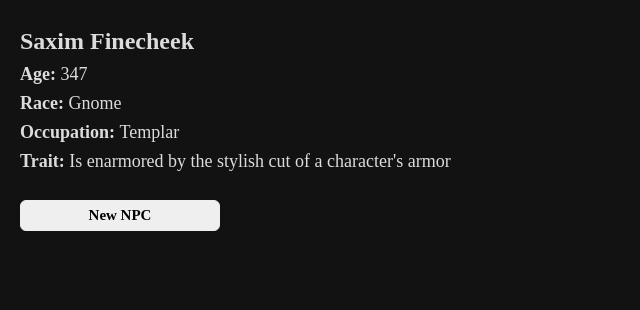
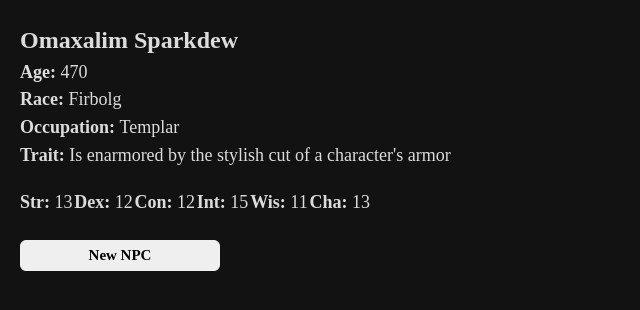
Before and after one commit to Tawe/NPC-generator, a React (Create React App) app: page / in a window 1280 px wide. Shown: the top 310 px of the page, without its empty margins (0-640 px from the left). Built offline with nearby package versions, Linux system fonts and the light colour scheme; a web font is replaced by a local one.

Commit message:
Adding in stats

```diff
--- a/src/App.tsx
+++ b/src/App.tsx
@@ -3,7 +3,7 @@ import styled from 'styled-components';
 import { newChar } from './components/NewChar';
 
 function App(): ReactChild {
-    const [character, setCharacter] = useState(newChar());
+    const [character, setCharacter] = useState(newChar);
     return (
         <Background className="App">
             <Container>
@@ -26,8 +26,34 @@ function App(): ReactChild {
                     <strong>Trait: </strong>
                     {character && character.trait}
                 </div>
+                <StatsContainer>
+                    <div>
+                        <strong>Str: </strong>
+                        {character && character.stats.str}
+                    </div>
+                    <div>
+                        <strong>Dex: </strong>
+                        {character && character.stats.dex}
+                    </div>
+                    <div>
+                        <strong>Con: </strong>
+                        {character && character.stats.con}
+                    </div>
+                    <div>
+                        <strong>Int: </strong>
+                        {character && character.stats.int}
+                    </div>
+                    <div>
+                        <strong>Wis: </strong>
+                        {character && character.stats.wis}
+                    </div>
+                    <div>
+                        <strong>Cha: </strong>
+                        {character && character.stats.cha}
+                    </div>
+                </StatsContainer>
             </Container>
-            <Button onClick={() => setCharacter(newChar())}>New NPC</Button>
+            <Button onClick={() => setCharacter(newChar)}>New NPC</Button>
         </Background>
     );
 }
@@ -42,7 +68,7 @@ const Background = styled.div`
 const Container = styled.div`
     display: flex;
     flex-direction: column;
-    height: 160px;
+    height: 200px;
     justify-content: space-evenly;
     font-family: MedievalSharp;
     font-size: 18px;
@@ -70,4 +96,12 @@ const Button = styled.button`
     }
 `;
 
+const StatsContainer = styled.div`
+    display: flex;
+    flex-direction: row;
+    margin-top: 20px;
+    width: 350px;
+    justify-content: space-between;
+`;
+
 export default App;
--- /dev/null
+++ b/src/components/GetAge.ts
@@ -0,0 +1,6 @@
+import rollDice from './DiceRoller';
+interface AgeProps {
+    base: number;
+    modifier: number;
+}
+export default ({ base, modifier }: AgeProps): string => `${base + rollDice(modifier)}`;
--- a/src/components/GetRace.ts
+++ b/src/components/GetRace.ts
@@ -1,25 +1,36 @@
 import rollDice from './DiceRoller';
 import races from '../data/races.json';
-const getRace = (): string => {
-    if (races) {
-        const keys: string[] = Object.keys(races);
-        const num: number = rollDice(keys.length - 1);
-        return keys[num];
-    }
-    return 'Races Not Found';
-};
 
+interface RaceReturnProps {
+    name: string;
+    ageData: AgeProps;
+    statModifier: StatsProps;
+}
+interface RaceProps {
+    ageData: AgeProps;
+    statModifier: StatsProps;
+}
+export interface StatsProps {
+    str: number;
+    dex: number;
+    con: number;
+    int: number;
+    wis: number;
+    cha: number;
+}
 interface AgeProps {
     base: number;
     modifier: number;
 }
-
-const getAge = (race: string): string => {
-    if (races) {
-        const [, ages]: [string, AgeProps] = Object.entries(races).filter((r) => r[0] === race)[0];
-        return `${ages.base + rollDice(ages.modifier)}`;
-    }
-    return 'Races Not Found';
+export default (): RaceReturnProps => {
+    const keys: string[] = Object.keys(races);
+    const num: number = rollDice(keys.length - 1);
+    const [name, { ageData, statModifier }]: [string, RaceProps] = Object.entries(races).filter(
+        (r) => r[0] === keys[num],
+    )[0];
+    return {
+        name: name,
+        ageData: ageData,
+        statModifier: statModifier,
+    };
 };
-
-export { getRace, getAge };
--- /dev/null
+++ b/src/components/GetStats.ts
@@ -0,0 +1,24 @@
+import rollDice from './DiceRoller';
+
+export interface StatsProps {
+    str: number;
+    dex: number;
+    con: number;
+    int: number;
+    wis: number;
+    cha: number;
+}
+
+export default (statModifier: StatsProps): StatsProps => ({
+    str: rollAStat() + statModifier.str,
+    dex: rollAStat() + statModifier.dex,
+    con: rollAStat() + statModifier.con,
+    int: rollAStat() + statModifier.int,
+    wis: rollAStat() + statModifier.wis,
+    cha: rollAStat() + statModifier.cha,
+});
+const rollAStat = (): number => {
+    const statArray: number[] | undefined = [1, 2, 3, 4].map(() => rollDice(6) + 1).sort();
+    statArray.shift();
+    return statArray.reduce((a, b) => a + b, 0);
+};
--- a/src/components/NewChar.ts
+++ b/src/components/NewChar.ts
@@ -1,22 +1,36 @@
-import { getRace, getAge } from './GetRace';
+import getRace from './GetRace';
 import getName from './GetName';
+import getAge from './GetAge';
 import getOccupation from './GetOccupation';
 import getTrait from './GetTrait';
+import getStats, { StatsProps } from './GetStats';
 interface characterProps {
     name: string;
     race: string;
     age: string;
     occupation: string;
     trait: string;
+    stats: StatsProps;
+}
+
+interface RaceProps {
+    name: string;
+    ageData: AgeProps;
+    statModifier: StatsProps;
+}
+interface AgeProps {
+    base: number;
+    modifier: number;
 }
 
 export const newChar = (): characterProps => {
-    const race: string = getRace();
+    const { name, ageData, statModifier }: RaceProps = getRace();
     return {
-        name: getName(race),
-        race: `${race.charAt(0).toUpperCase()}${race.slice(1)}`,
-        age: getAge(race),
+        name: getName(name),
+        race: `${name.charAt(0).toUpperCase()}${name.slice(1)}`,
+        age: getAge({ ...ageData }),
         occupation: getOccupation(),
         trait: getTrait(),
+        stats: getStats(statModifier),
     };
 };
--- a/src/data/races.json
+++ b/src/data/races.json
@@ -1,58 +1,198 @@
 {
     "human":{
+        "ageData":{
             "base":15,
             "modifier": 90
         },
+        "statModifier":{
+            "str":0,
+            "dex":0,
+            "con":0,
+            "int":0,
+            "wis":0,
+            "cha":0
+        }
+    },
     "dwarf":{
+        "ageData":{
             "base":50,
             "modifier":300
         },
+        "statModifier":{
+            "str":0,
+            "dex":0,
+            "con":2,
+            "int":0,
+            "wis":0,
+            "cha":0
+        }
+    },
     "elf":{
+        "ageData":{
             "base":100,
             "modifier":650
         },
+        "statModifier":{
+            "str":0,
+            "dex":2,
+            "con":0,
+            "int":0,
+            "wis":0,
+            "cha":0
+        }
+    },
     "half-elf":{
+        "ageData":{
             "base":20,
             "modifier": 180
         },
+        "statModifier":{
+            "str":0,
+            "dex":0,
+            "con":0,
+            "int":0,
+            "wis":0,
+            "cha":2
+        }
+    },
     "half-orc":{
+        "ageData":{
             "base":14,
             "modifier":63
         },
+        "statModifier":{
+            "str":2,
+            "dex":0,
+            "con":1,
+            "int":0,
+            "wis":0,
+            "cha":0
+        }
+    },
     "halfling":{
+        "ageData":{
             "base":20,
             "modifier":200
         },
+        "statModifier":{
+            "str":0,
+            "dex":2,
+            "con":0,
+            "int":0,
+            "wis":0,
+            "cha":0
+        }
+    },
     "gnome":{
+        "ageData":{
             "base":40,
             "modifier":450
         },
+        "statModifier":{
+            "str":0,
+            "dex":0,
+            "con":0,
+            "int":2,
+            "wis":0,
+            "cha":0
+        }
+    },
     "tiefling":{
+        "ageData":{
             "base":15,
             "modifier": 100
         },
+        "statModifier":{
+            "str":0,
+            "dex":0,
+            "con":0,
+            "int":1,
+            "wis":0,
+            "cha":2
+        }
+    },
     "dragonborn":{
+        "ageData":{
             "base":15,
             "modifier":65
         },
+        "statModifier":{
+            "str":2,
+            "dex":0,
+            "con":0,
+            "int":0,
+            "wis":0,
+            "cha":1
+        }
+    },
     "genasi":{
+        "ageData":{
             "base": 15,
             "modifier":105
         },
+        "statModifier":{
+            "str":0,
+            "dex":0,
+            "con":2,
+            "int":0,
+            "wis":0,
+            "cha":0
+        }
+    },
     "goliath":{
+        "ageData":{
             "base":15,
             "modifier": 90
         },
+        "statModifier":{
+            "str":2,
+            "dex":0,
+            "con":1,
+            "int":0,
+            "wis":0,
+            "cha":0
+        }
+    },
     "aasimar":{
+        "ageData":{
             "base": 15,
             "modifier":145
         },
+        "statModifier":{
+            "str":0,
+            "dex":0,
+            "con":0,
+            "int":0,
+            "wis":0,
+            "cha":2
+        }
+    },
     "firbolg":{
+        "ageData":{
             "base": 30,
             "modifier": 470
         },
+        "statModifier":{
+            "str":1,
+            "dex":0,
+            "con":0,
+            "int":0,
+            "wis":2,
+            "cha":0
+        }
+    },
     "tabaxi":{
+        "ageData":{
             "base":15,
             "modifier": 90
+        },
+        "statModifier":{
+            "str":0,
+            "dex":2,
+            "con":0,
+            "int":0,
+            "wis":0,
+            "cha":1
         }
     }
+}
```
Lines whose indentation alone changed are shown as unchanged.
